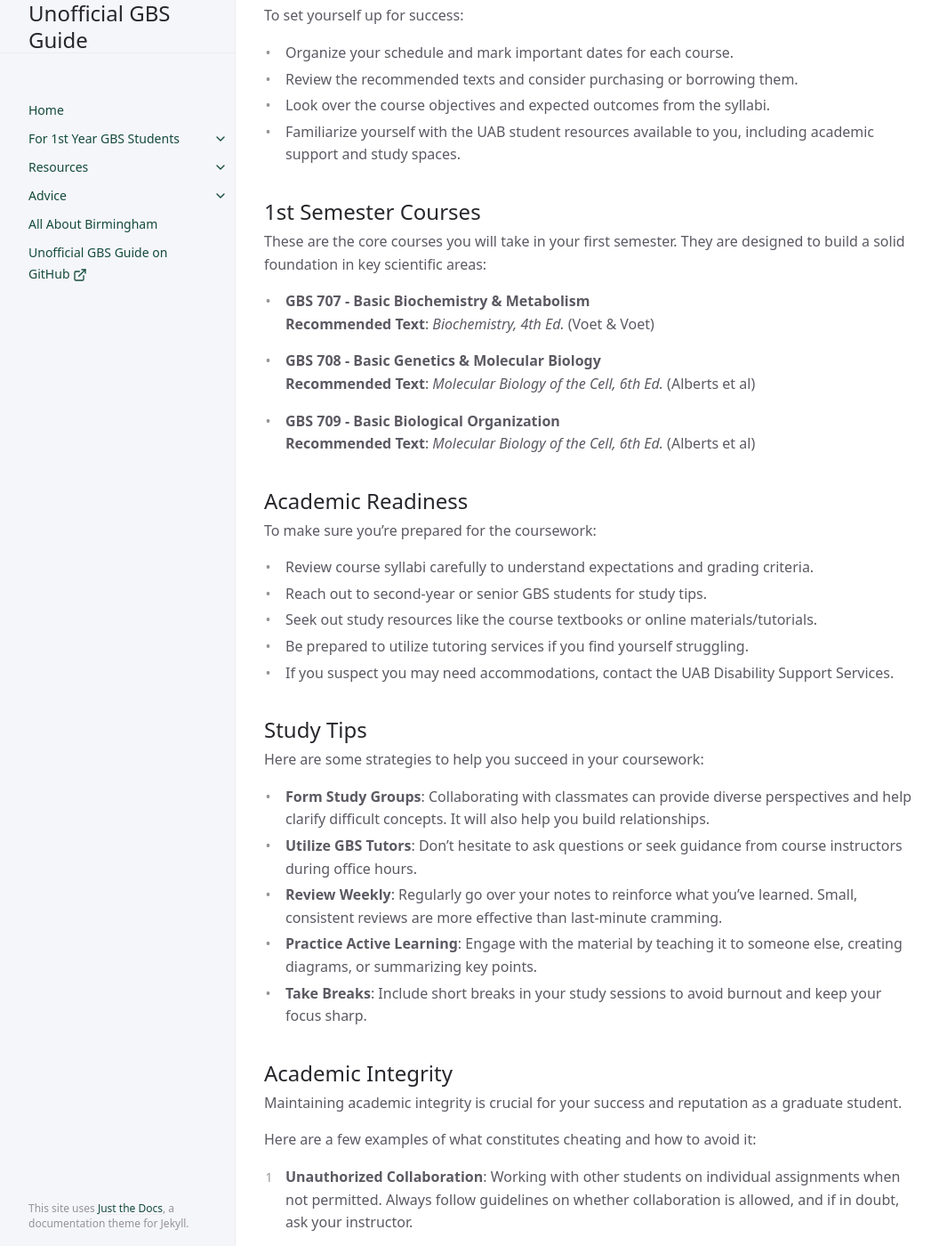
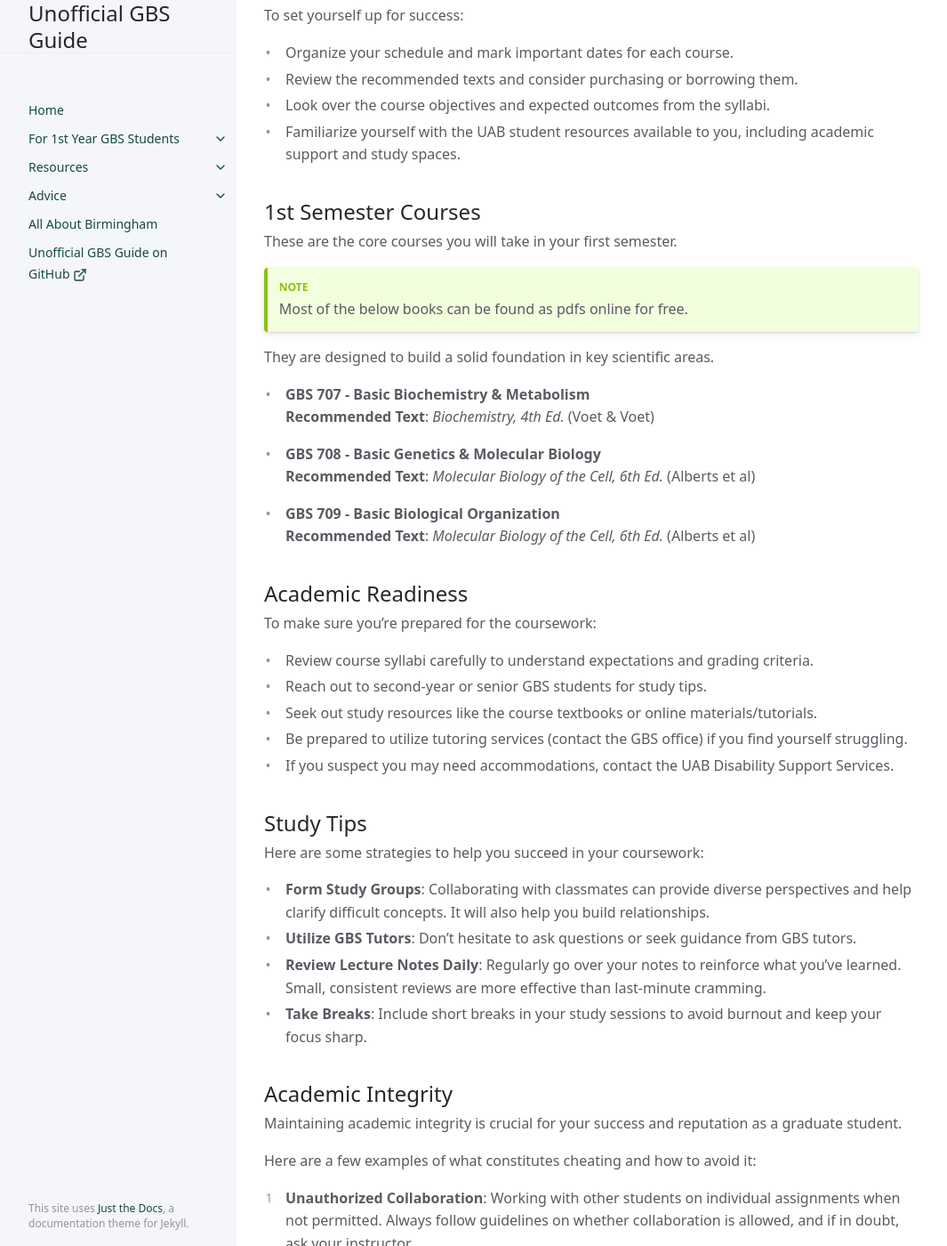
Before and after one commit to sdhutchins/gbs-guide, a Jekyll site: the page built from docs/first-years/core-courses.md, in a window 1280 px wide and 1400 px high, scrolled down 264 px. Shown: the whole window at 89% size, without its empty margins (107-1172 px from the left). Built offline with Jekyll 4.4.1, drawn with Linux system fonts in a browser that asks for light colours; cached includes are drawn as plain includes; some of the changed text lies outside the part shown.

Commit message:
Add note on books for core courses.

```diff
--- a/docs/first-years/core-courses.md
+++ b/docs/first-years/core-courses.md
@@ -19,7 +19,12 @@ To set yourself up for success:
 - Familiarize yourself with the UAB student resources available to you, including academic support and study spaces.
 
 ## 1st Semester Courses
-These are the core courses you will take in your first semester. They are designed to build a solid foundation in key scientific areas:
+These are the core courses you will take in your first semester.
+
+{: .note }
+Most of the below books can be found as pdfs online for free.
+
+They are designed to build a solid foundation in key scientific areas.
 
 - **GBS 707 - Basic Biochemistry & Metabolism**
   **Recommended Text**: *Biochemistry, 4th Ed.* (Voet & Voet)
@@ -37,7 +42,7 @@ To make sure you're prepared for the coursework:
 - Review course syllabi carefully to understand expectations and grading criteria.
 - Reach out to second-year or senior GBS students for study tips.
 - Seek out study resources like the course textbooks or online materials/tutorials.
-- Be prepared to utilize tutoring services if you find yourself struggling.
+- Be prepared to utilize tutoring services (contact the GBS office) if you find yourself struggling.
 - If you suspect you may need accommodations, contact the UAB Disability Support Services.
 
 ## Study Tips
@@ -45,9 +50,8 @@ To make sure you're prepared for the coursework:
 Here are some strategies to help you succeed in your coursework:
 
 - **Form Study Groups**: Collaborating with classmates can provide diverse perspectives and help clarify difficult concepts. It will also help you build relationships.
-- **Utilize GBS Tutors**: Don’t hesitate to ask questions or seek guidance from course instructors during office hours.
-- **Review Weekly**: Regularly go over your notes to reinforce what you've learned. Small, consistent reviews are more effective than last-minute cramming.
-- **Practice Active Learning**: Engage with the material by teaching it to someone else, creating diagrams, or summarizing key points.
+- **Utilize GBS Tutors**: Don’t hesitate to ask questions or seek guidance from GBS tutors.
+- **Review Lecture Notes Daily**: Regularly go over your notes to reinforce what you've learned. Small, consistent reviews are more effective than last-minute cramming.
 - **Take Breaks**: Include short breaks in your study sessions to avoid burnout and keep your focus sharp.
 
 ## Academic Integrity
@@ -68,12 +72,11 @@ Here are a few examples of what constitutes cheating and how to avoid it:
 
 These examples clarify what constitutes academic dishonesty in the context of coursework and exams, ensuring a fair and respectful academic environment for everyone.
 
-## Resources for Success
+## More Resources for Success
 
 Make the most of the resources available to you:
 
-- **Library Access**: Use the UAB libraries for access to study spaces.
-- **Tutoring Services**: Take advantage of free tutoring by senior GBS students.
+- **Library Access**: Use [Lister Hill Library](https://library.uab.edu/locations/lister-hill) (open to 11 PM Mon-Thurs) or [Mervyn H. Sterne Library](https://library.uab.edu/locations/sterne) (24 hours Mon-Thurs) for access to study spaces.
 - **Study Apps**: Consider apps like Anki or Quizlet for effective flashcard-based learning.
 - **Mental Health Support**: Remember that academic pressure can be intense; reach out to counseling services if needed.
 
```
